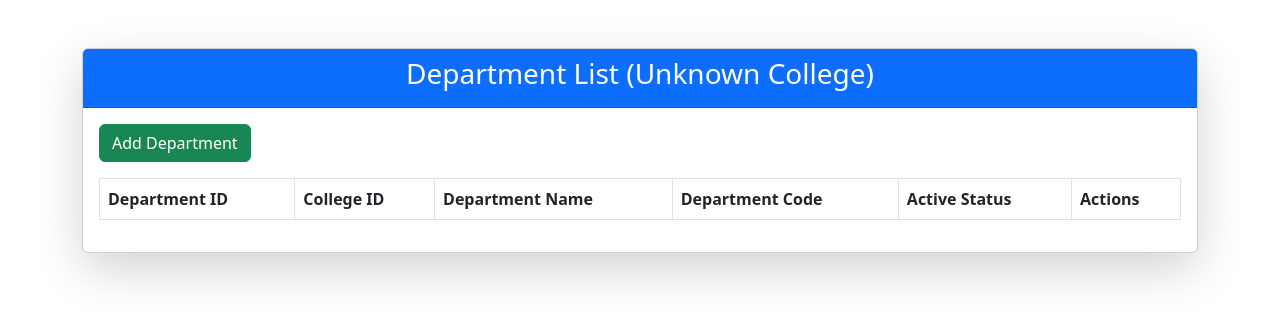
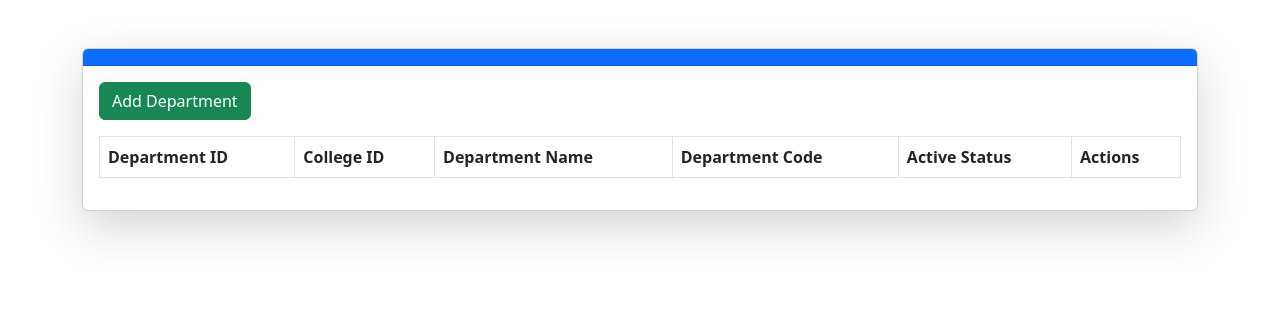
Before and after one commit to LanceJayme/MVC-Project, a PHP site: page /Departments.php in a window 1280 px wide. Shown: the top 321 px of the page. Run offline with PHP 8.4, Linux system fonts and the light colour scheme; data that the repository does not hold is empty.

Commit message:
RBAC: HTML File updated

```diff
--- a/Departments.php
+++ b/Departments.php
@@ -41,7 +41,7 @@ try {
     <div class="container mt-5">
         <div class="card shadow-lg">
             <div class="card-header bg-primary text-white text-center">
-                <h3>Department List (<?= $college['CollegeName'] ?? 'Unknown College' ?>)</h3>
+
             </div>
 
             <div class="card-body">
```
